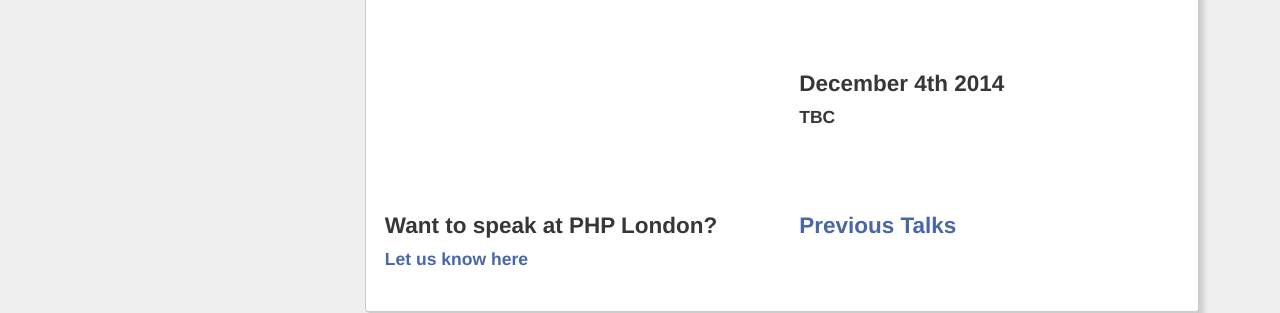
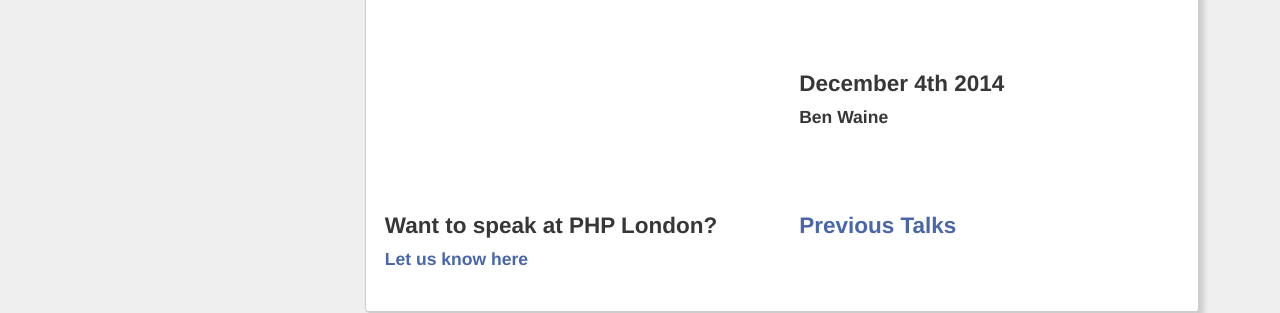
Before and after one commit to phplondon/phplondon.github.io, a Jekyll site: the page built from index.html, in a window 1280 px wide. Shown: the part 992-1305 px from the top of the page. Built offline with Jekyll 4.4.1, drawn with Linux system fonts in a browser that asks for light colours.

Commit message:
Add Ben for december

```diff
--- a/index.html
+++ b/index.html
@@ -42,7 +42,7 @@
     <div class="sixcol">
         <div class="home-main-content">
             <h2>December 4th 2014</h2>
-            <h3>TBC</h3>
+            <h3>Ben Waine</h3>
         </div>
     </div>
     <div class="sixcol">
```
